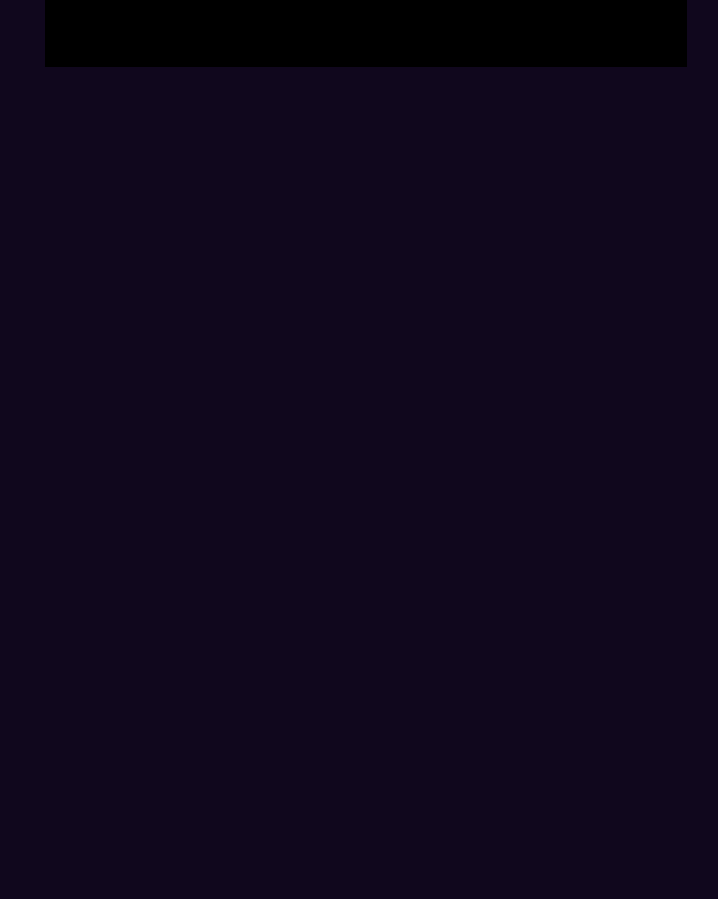
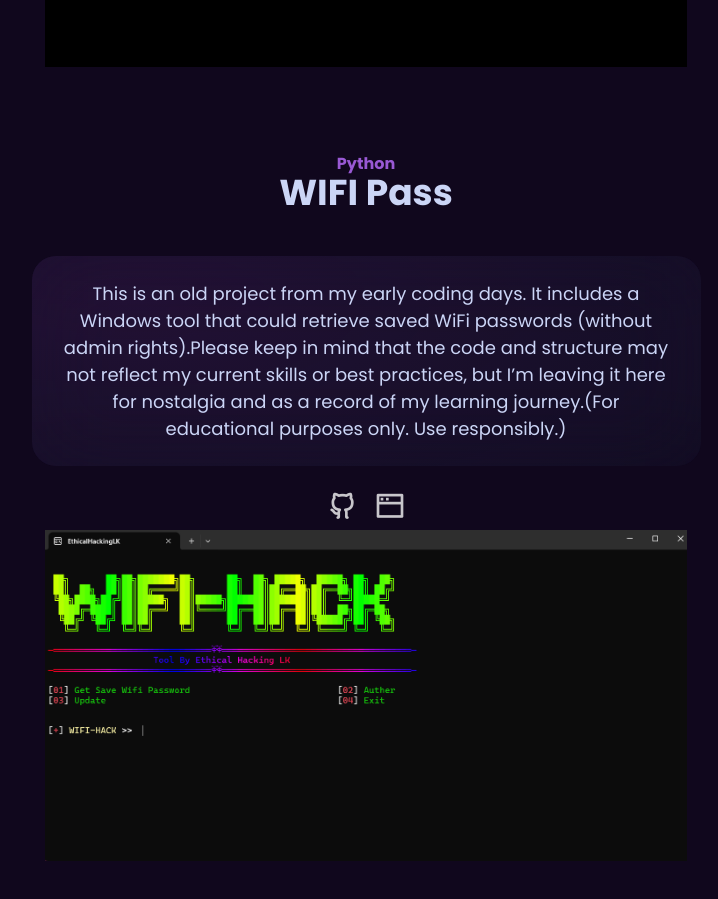
Before and after one commit to KaviruN/portfolio, a React (Vite) app: page / in a window 1280 px wide. Shown: the part 6220-7119 px from the top of the page, without its empty margins (274-992 px from the left). Before the commit the page ends 6343 px from the top, so only its background shows below. Built offline with nearby package versions, Linux system fonts and the light colour scheme.

Commit message:
Implement code changes to enhance functionality and improve performance

```diff
--- a/src/Projects.tsx
+++ b/src/Projects.tsx
@@ -5,6 +5,7 @@ import scrollAnimations from './assets/scroll-animations.png';
 import livingTheSimpleLife from './assets/living-the-simple-life.png';
 import qrGenerator from './assets/qrgenerator.png';
 import todo from './assets/todo.png';
+import wifihack from './assets/wifihack.png';
 
 function Projects() {
     return (
@@ -26,6 +27,7 @@ function Projects() {
             <Project demo='https://projects.kaviru.me/living-the-simple-life/' githublink='https://github.com/KaviruN/living-the-simple-life' img={livingTheSimpleLife} title="living the simple life" sub="Frontend Focuse" description="This project is an early step in my development journey, created to explore project structure and basic version control with GitHub as I begin learning best practices." />
             <Project demo='https://projects.kaviru.me/qrcode/' githublink='https://github.com/KaviruN/qrcode' img={qrGenerator} title="Qr Maker" sub="Frontend Focuse" description="I built this just for fun and as a way to experiment with UI design and QR code generation." />
             <Project demo='https://todo.kaviru.me/' githublink='https://github.com/KaviruN/toDoApp' img={todo} title="Todo App" sub="Backend Focuse" description="This is a full-stack Todo application built with Django for the backend and React with TypeScript for the frontend. In this project, I practiced combining REST framework , API for authentication and real time update." />
+            <Project demo='https://github.com/EthicalHackingLK/WIFI-Hack' githublink='https://github.com/EthicalHackingLK/WIFI-Hack' img={wifihack} title="WIFI Pass" sub="Python" description="This is an old project from my early coding days. It includes a Windows tool that could retrieve saved WiFi passwords (without admin rights).Please keep in mind that the code and structure may not reflect my current skills or best practices, but I’m leaving it here for nostalgia and as a record of my learning journey.(For educational purposes only. Use responsibly.)" />
         </section>
     )
 }
```
Also changed, not shown: src/assets/wifihack.png (added).
